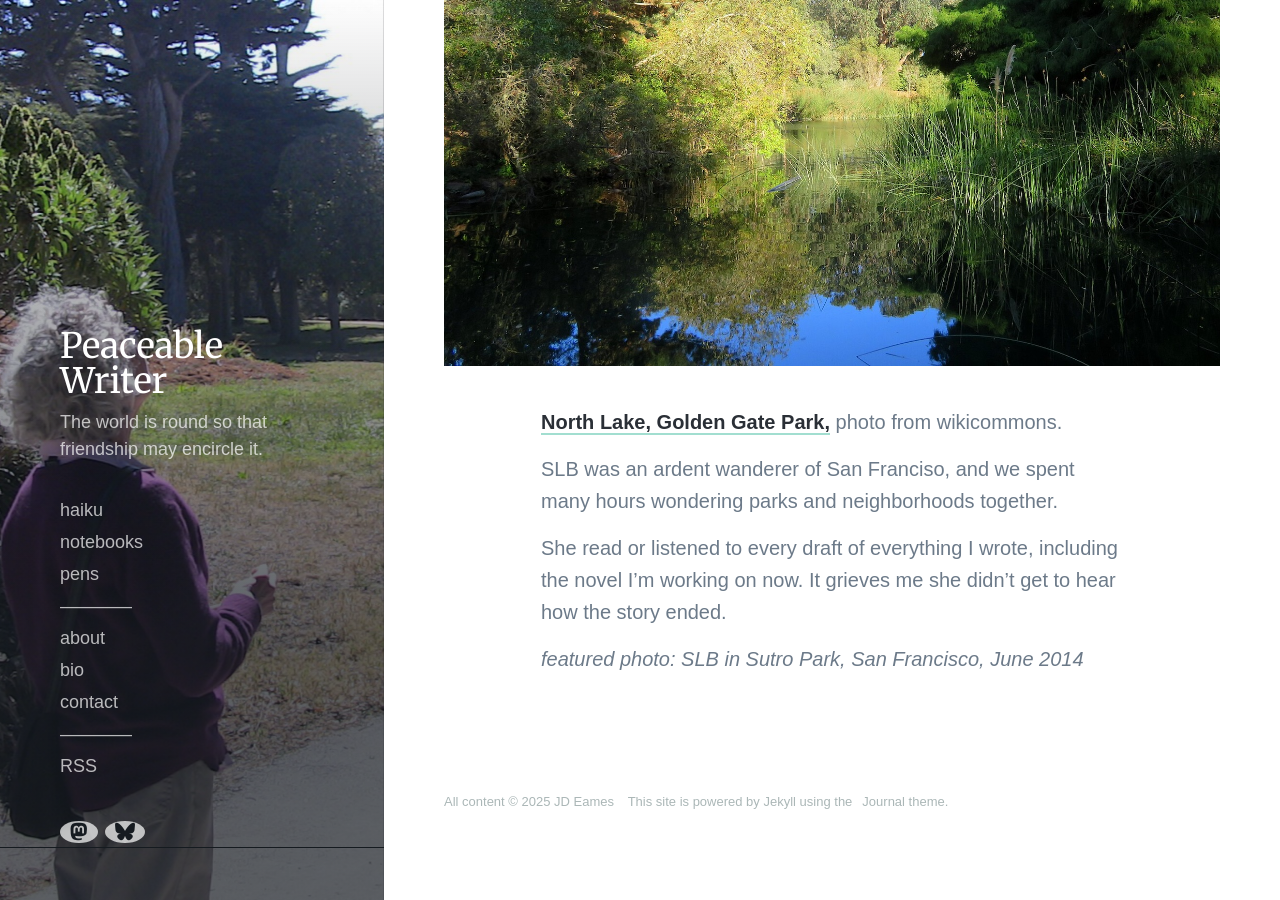
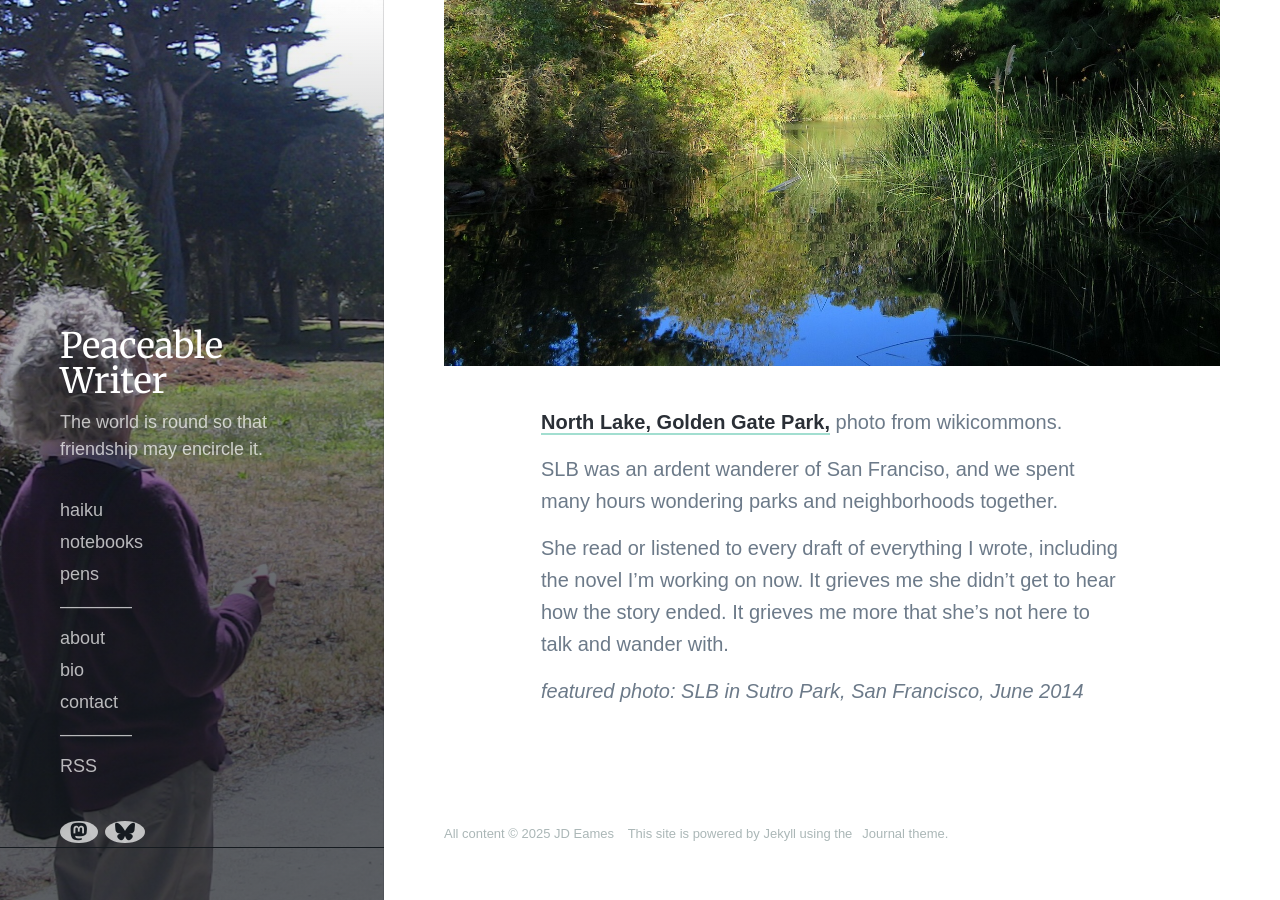
Before and after one commit to jdeames/jdeames.github.io, a Jekyll site: the page built from _haiku/2025-02-26.md, in a window 1280 px wide and 900 px high, scrolled down 793 px. Built offline with Jekyll 4.4.1, drawn with Linux system fonts in a browser that asks for light colours; nearby versions of some CDN libraries; some web fonts are replaced.

Commit message:
Update 2025-02-26.md

```diff
--- a/_haiku/2025-02-26.md
+++ b/_haiku/2025-02-26.md
@@ -22,7 +22,7 @@
 
 SLB was an ardent wanderer of San Franciso, and we spent many hours wondering parks and neighborhoods together.
 
-She read or listened to every draft of everything I wrote, including the novel I'm working on now. It grieves me she didn't get to hear how the story ended.
+She read or listened to every draft of everything I wrote, including the novel I'm working on now. It grieves me she didn't get to hear how the story ended. It grieves me more that she's not here to talk and wander with.
 
 
 *featured photo: SLB in Sutro Park, San Francisco, June 2014*
```
